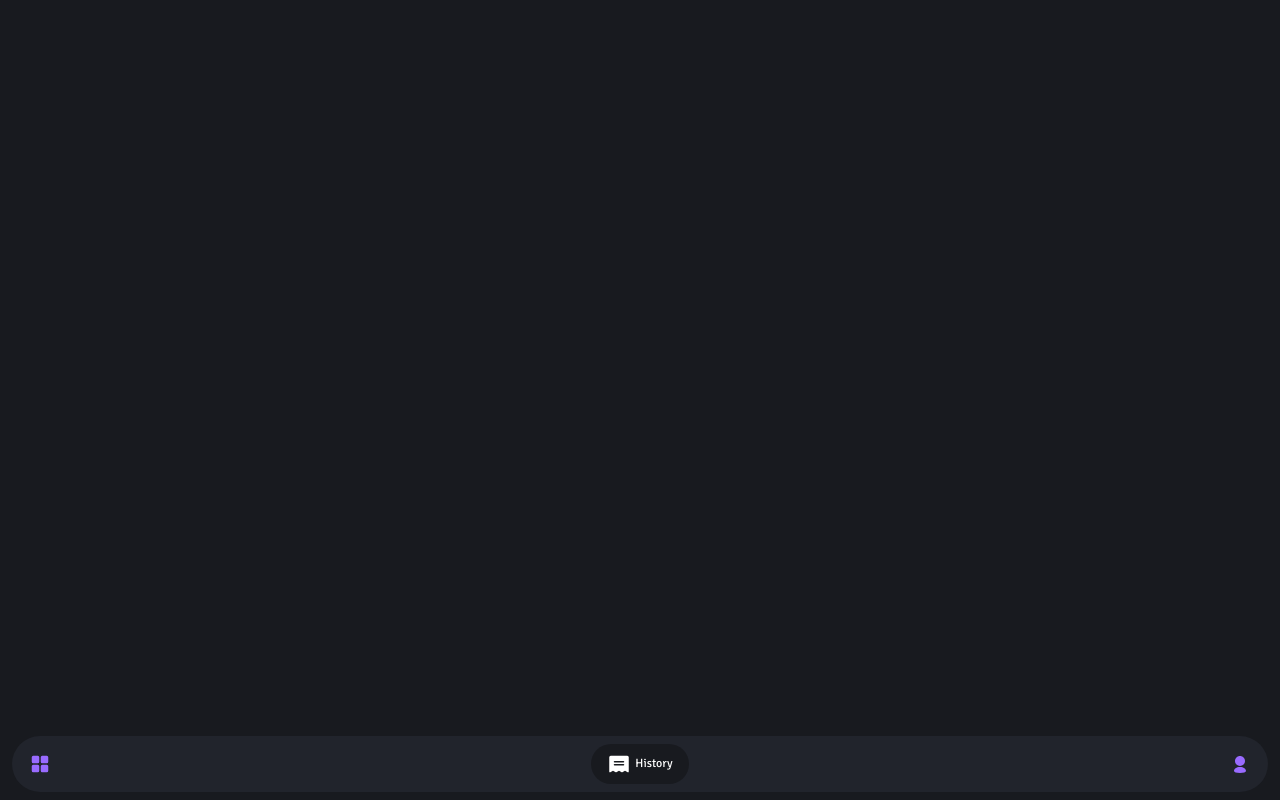
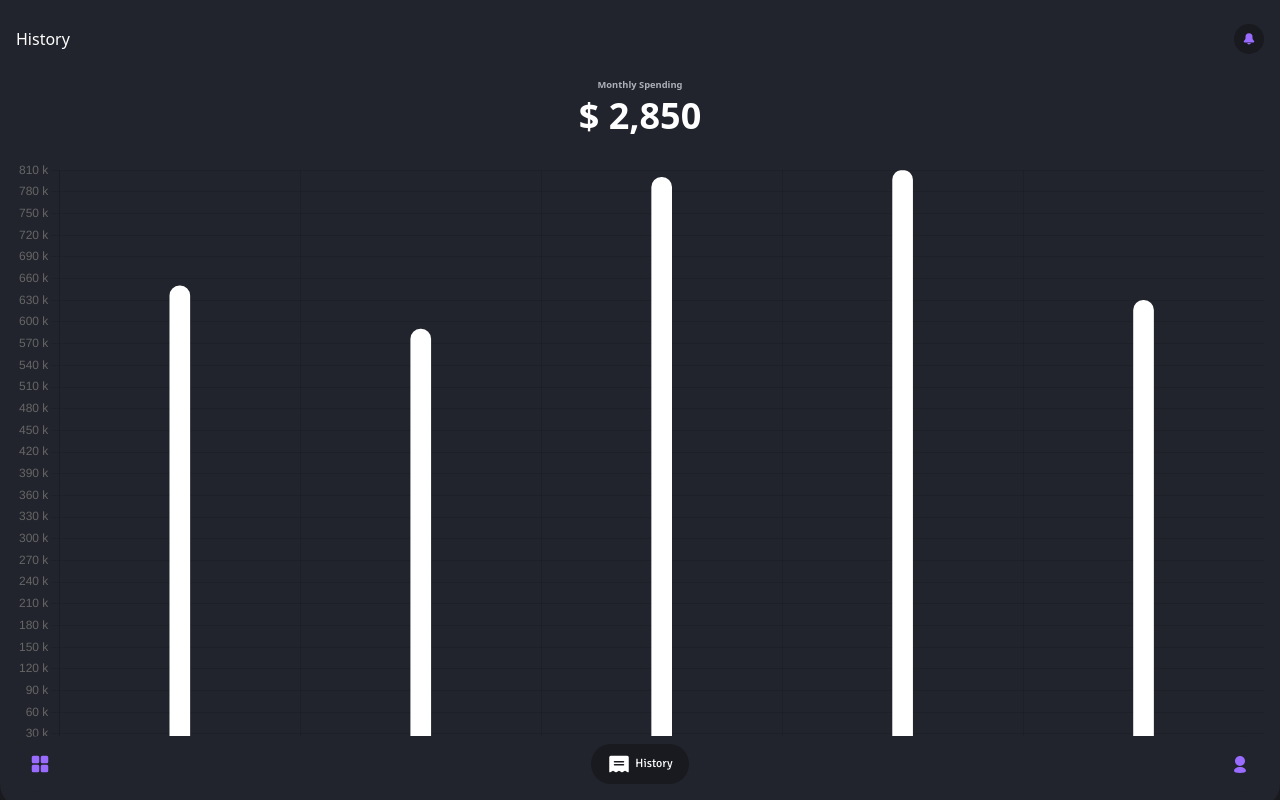
Before and after one commit to Deynnnyellll/bill-splitter, a React (Vite) app: page /history in a window 1280 px wide. Before the commit this address had no page. Shown: the top 800 px of the page. Built offline with nearby package versions, Linux system fonts and the light colour scheme.

Commit message:
history page

```diff
--- a/package.json
+++ b/package.json
@@ -10,7 +10,13 @@
     "preview": "vite preview"
   },
   "dependencies": {
+    "@emotion/react": "^11.13.0",
+    "@emotion/styled": "^11.13.0",
+    "@mui/material": "^5.16.6",
+    "@mui/x-charts": "^7.12.0",
+    "chart.js": "^4.4.3",
     "react": "^18.3.1",
+    "react-chartjs-2": "^5.2.0",
     "react-dom": "^18.3.1",
     "react-icons": "^5.2.1",
     "react-router-dom": "^6.26.0",
--- a/src/App.jsx
+++ b/src/App.jsx
@@ -5,6 +5,7 @@ import './index.css'
 // Routes
 import Home from './components/Home'
 import CreateBill from './components/CreateBill'
+import History from './components/History';
 
 function App() {
   return (
@@ -14,6 +15,9 @@ function App() {
           <Route path='' element={<Home />}/>
           <Route path='create-bill' element={<CreateBill />} />
         </Route>
+        <Route path='history'>
+          <Route path='' element={<History />}/>
+        </Route>
       </Routes>
       <Navbar />
     </>
--- /dev/null
+++ b/src/components/History.jsx
@@ -0,0 +1,93 @@
+import { GoBellFill } from "react-icons/go";
+import Bills from "./Bills";
+import { Bar } from "react-chartjs-2";
+import {
+  Chart as ChartJS,
+  CategoryScale,
+  LinearScale,
+  PointElement,
+  LineElement,
+  BarElement,
+  Title,
+  Tooltip,
+  Legend,
+  plugins,
+} from 'chart.js'
+import { callback } from "chart.js/helpers";
+
+ChartJS.register(
+  CategoryScale,
+  LinearScale,
+  PointElement,
+  LineElement,
+  BarElement,
+  Title,
+  Tooltip,
+  Legend,
+);
+
+const History = () => {
+    let jan = 650;
+    let feb = 590;
+    let march = 800;
+    let april = 810;
+    let may = 630;
+
+    const spending = jan + feb + march + april;
+    const formattedSpending = new Intl.NumberFormat().format(spending)
+
+    const data = {
+        labels: ['January', 'February', 'March', 'April', 'May'],
+        datasets: [
+          {
+            label: "Bills Spent",
+            data: [jan, feb, march, april, may],
+            backgroundColor: '#FFFF',
+            borderRadius: 20,
+            barThickness: 20,
+            hoverBackgroundColor:  '#996BFF',
+          },
+        ],
+      };
+
+      const options = {
+        scales: {
+          y: {
+            beginAtZero: true,
+            ticks: {
+              callback: (value) => `${value} k`,
+              stepSize: 30,
+            }
+          },
+        },
+        plugins: {
+          legend: {
+            display: false,
+          }
+        }
+      };
+
+  return (
+    <div className="text-white w-full h-auto font-sans">
+        <div className="bg-darkTwo w-full rounded-b-3xl px-4 py-6 flex flex-col justify-center gap-6">
+            <div className="flex justify-between items-center">
+                <h1>History</h1>
+                <GoBellFill size={30} className="bg-darkOne p-2 rounded-full text-primaryThree"/>
+            </div>
+
+            <div className="flex justify-center items-center flex-col gap-1">
+                <p className="text-[7pt] text-primaryTwo font-semibold"> Monthly Spending </p>
+                <p className="text-4xl font-semibold"> $ {formattedSpending} </p>
+            </div>
+
+            <Bar data={data} options={options}/>
+        </div>
+
+        <div className="w-fullflex flex-col item-center justify-center">
+            <Bills />
+        </div>
+    </div>
+  )
+}
+
+export default History
```
Also changed, not shown: src/constants/index.js (line endings or trailing spaces), 1 other file (tests, documents, lock files or other folders).
